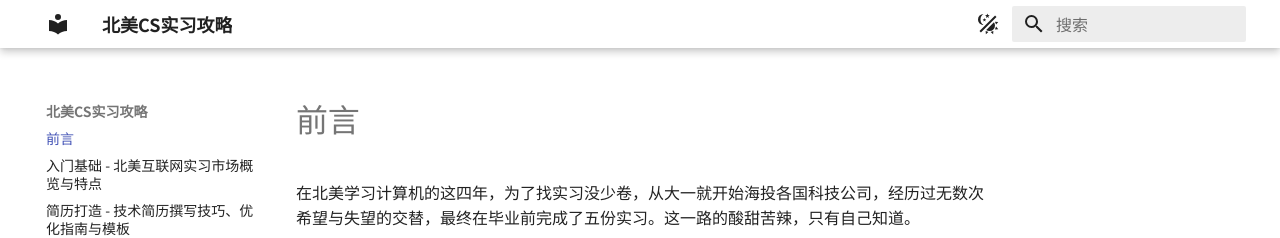
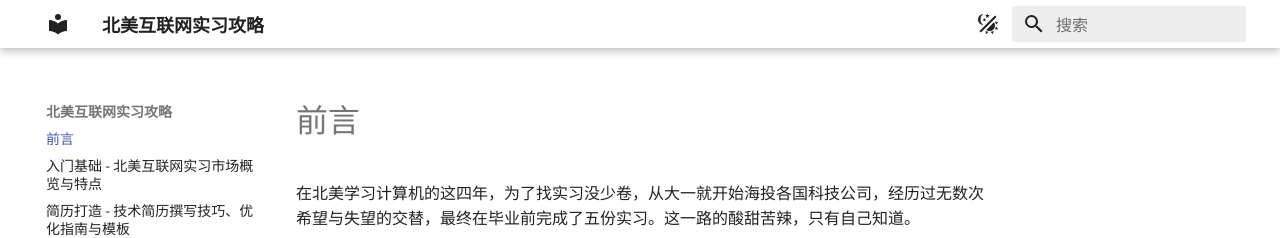
Before and after one commit to SamZhang02/internship-hunt-guide-cn, an MkDocs documentation site: the page built from docs/preface.md, in a window 1280 px wide. Shown: the top 238 px of the page. Built offline with MkDocs 1.6.1 and Material for MkDocs 9.7.7, drawn with Linux system fonts in a browser that asks for light colours.

Commit message:
Revert change on mkdocs.yml

```diff
--- a/mkdocs.yml
+++ b/mkdocs.yml
@@ -1,4 +1,4 @@
-site_name: 北美CS实习攻略
+site_name: 北美互联网实习攻略
 
 site_url: https://samzhang02.github.io/internship-hunt-guide-cn
 use_directory_urls: false
```
